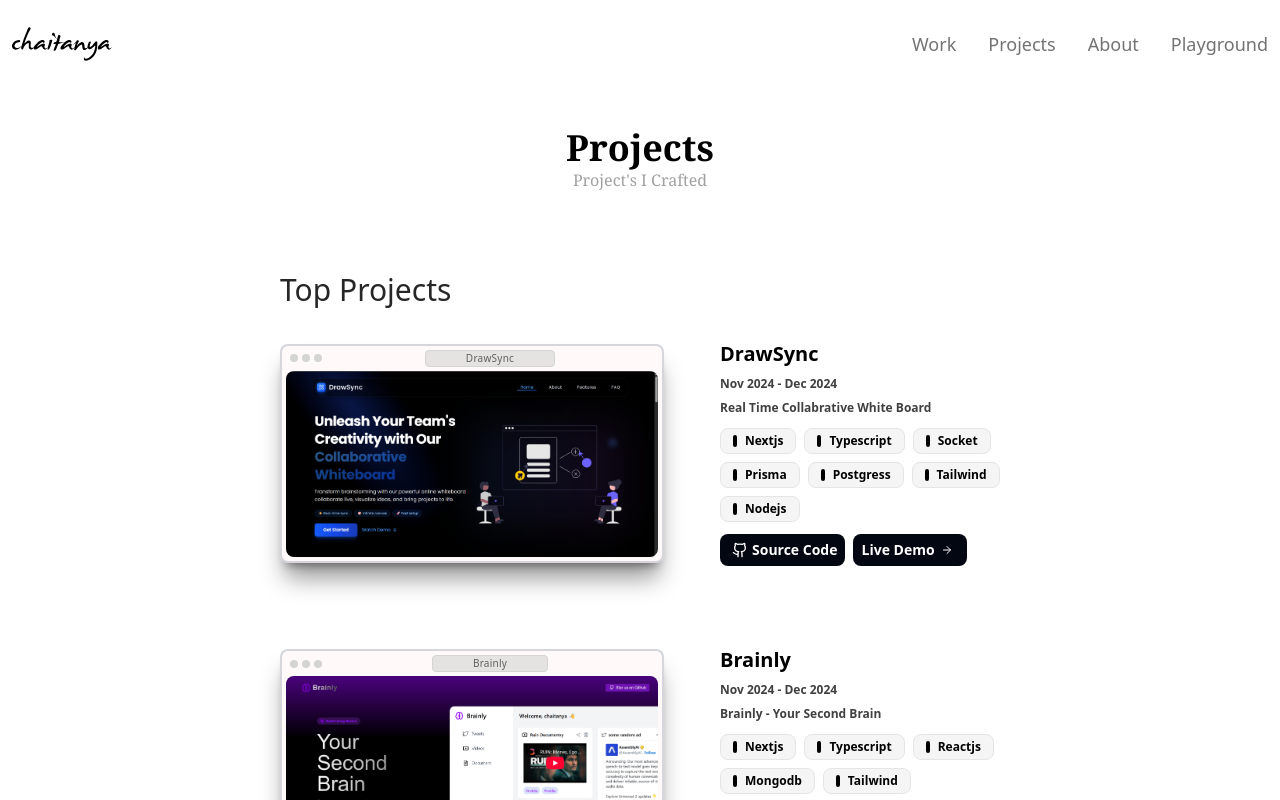
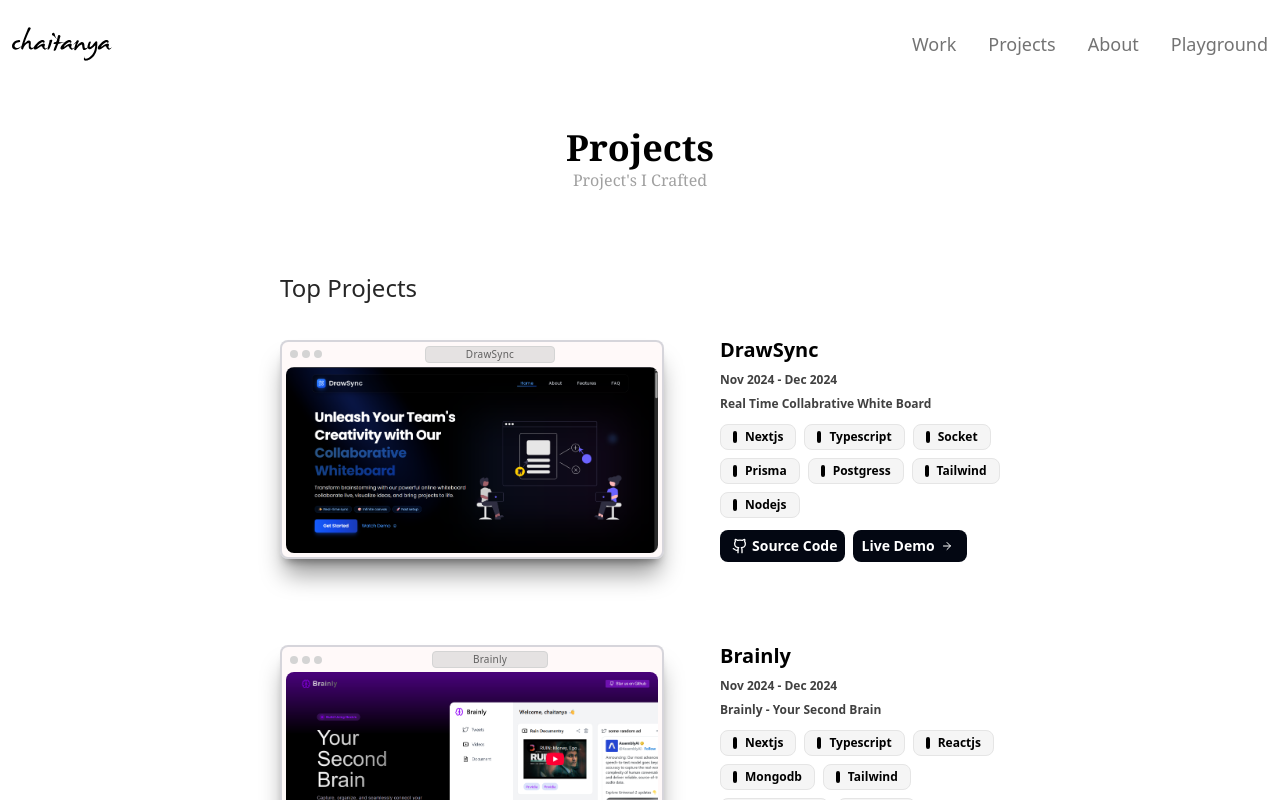
Before and after one commit to chaitany233patil/chaitanya-portfolio, a Next.js app: page /projects in a window 1280 px wide. Shown: the top 800 px of the page. Built offline with nearby package versions, Linux system fonts and the light colour scheme.

Commit message:
reduce the size of text

```diff
--- a/app/projects/page.tsx
+++ b/app/projects/page.tsx
@@ -81,7 +81,7 @@ export default function Projects() {
           </div>
 
           {/* Projects */}
-          <div className="text-3xl text-neutral-800 mt-20 mb-8">
+          <div className="text-2xl text-neutral-800 mt-20 mb-8">
             Top Projects
           </div>
 
```
